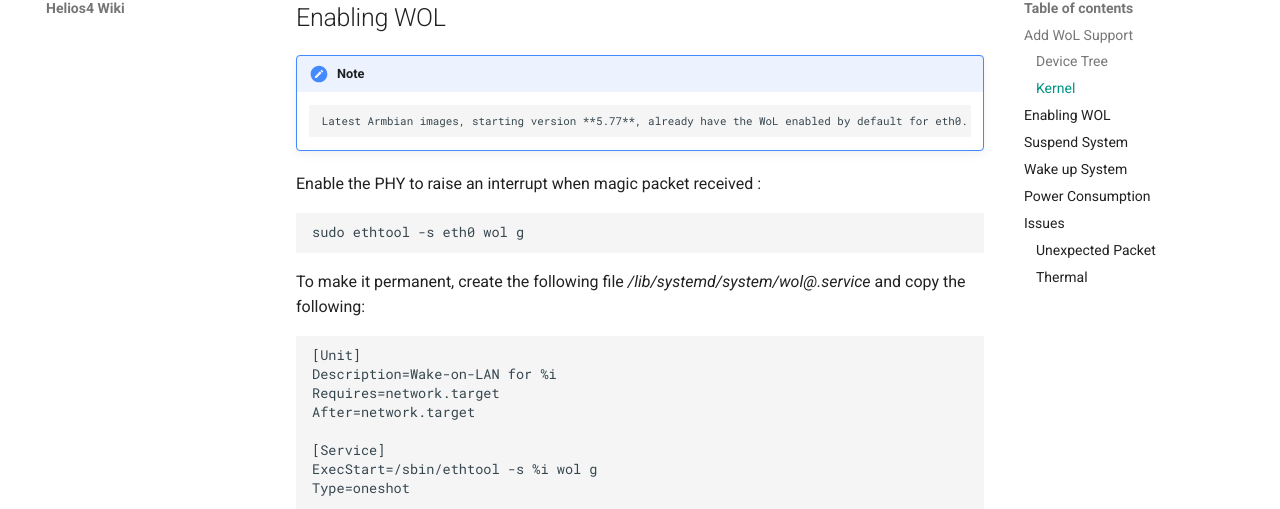
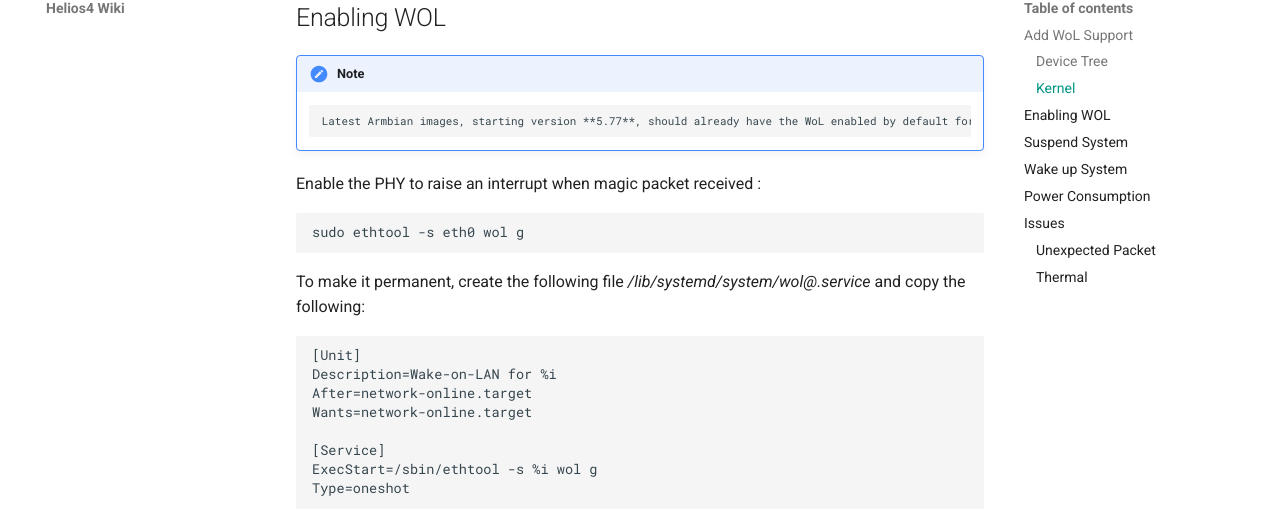
Before and after one commit to kobol-io/wiki, an MkDocs documentation site: the page built from docs/wol.md, in a window 1280 px wide and 900 px high, scrolled down 2306 px. Shown: the part 146-655 px from the top of the window. Built offline with MkDocs 1.6.1 and Material for MkDocs 9.7.7, drawn with Linux system fonts in a browser that asks for light colours; some of the changed text lies outside the part shown.

Commit message:
Fix systemctl WoL unit file to work with NetworkManager

````diff
--- a/docs/wol.md
+++ b/docs/wol.md
@@ -94,7 +94,7 @@ Patch for Linux Kernel 4.14.x can be found [here](/files/wol/lk4.14-mvebu-gpio-a
 ## Enabling WOL
 
 !!! note
-		Latest Armbian images, starting version **5.77**, already have the WoL enabled by default for eth0. So you may skip this step.
+		Latest Armbian images, starting version **5.77**, should already have the WoL enabled by default for eth0. Check that file */lib/systemd/system/helios4-wol.service* exist and match the configuration file below.
 
 Enable the PHY to raise an interrupt when magic packet received :
 
@@ -107,8 +107,8 @@ To make it permanent, create the following file */lib/systemd/system/wol@.servic
 ```
 [Unit]
 Description=Wake-on-LAN for %i
-Requires=network.target
-After=network.target
+After=network-online.target
+Wants=network-online.target
 
 [Service]
 ExecStart=/sbin/ethtool -s %i wol g
````
